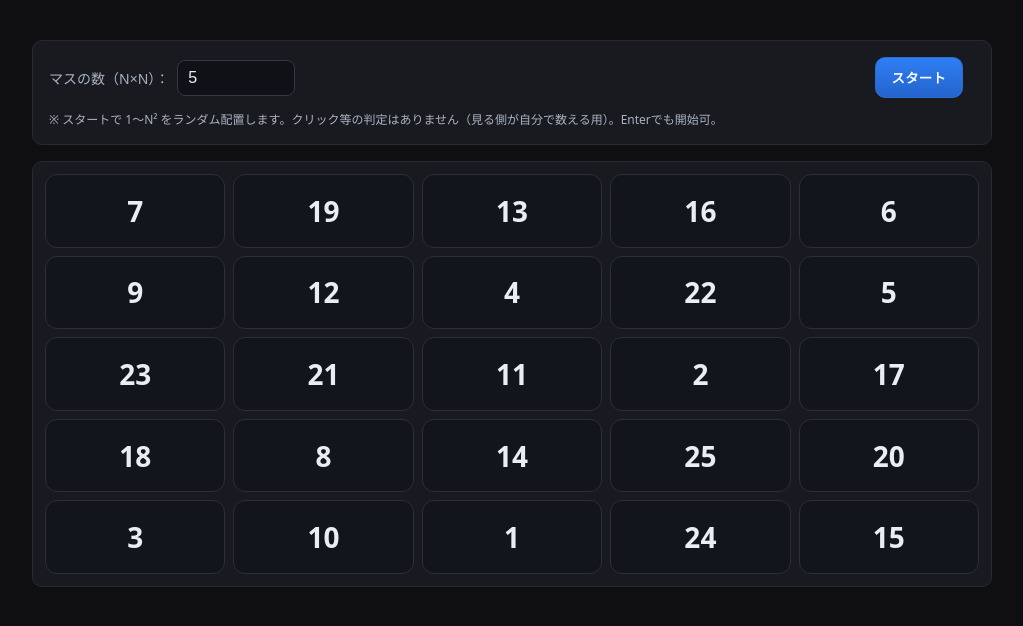
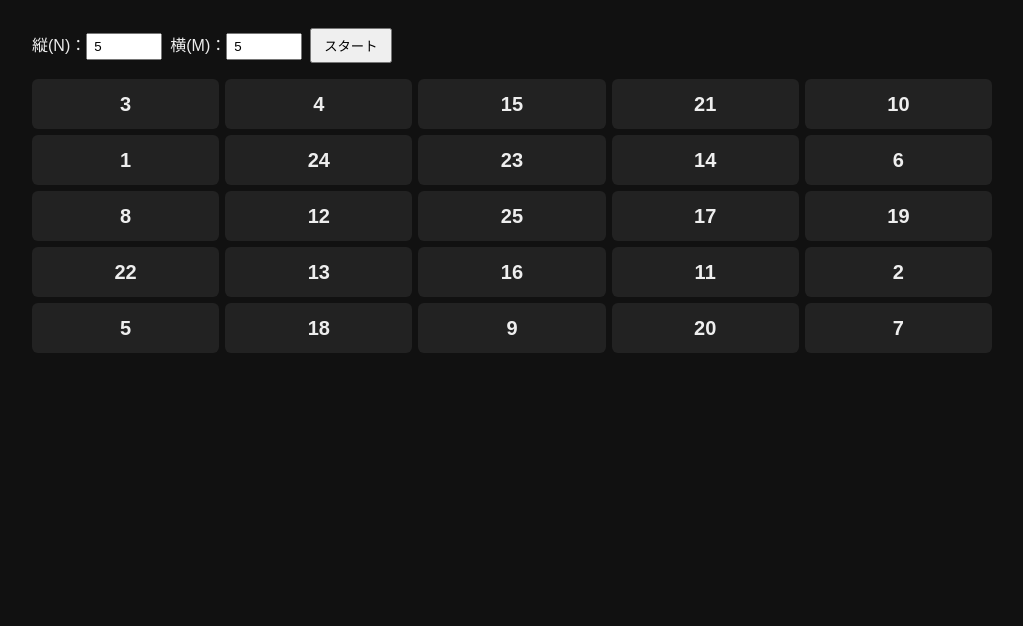
Before and after one commit to line-loginpage/shiyatorw, a plain HTML site: page index.html in a window 1280 px wide. Shown: the whole page, without its empty margins (128-1151 px from the left). Drawn offline with Linux system fonts and the light colour scheme.

Commit message:
Update index.html

```diff
--- a/index.html
+++ b/index.html
@@ -2,207 +2,112 @@
 <html lang="ja">
 <head>
   <meta charset="utf-8" />
-  <title>Schulte風グリッド（視野トレ用）</title>
+  <title>視野トレーニング</title>
   <meta name="viewport" content="width=device-width,initial-scale=1" />
   <style>
-    :root {
-      --gap: 8px;
-      --cell-min: 56px;
-      --radius: 10px;
-      --bg: #0f0f12;
-      --card: #181a1f;
-      --ink: #e9eef5;
-      --muted: #a8b3c3;
-      --accent: #5aa9ff;
+    body {
+      font-family: sans-serif;
+      background: #111;
+      color: #eee;
+      display: flex;
+      justify-content: center;
+      padding: 20px;
     }
-    html, body {
-      height: 100%;
-      margin: 0;
-      background: var(--bg);
-      color: var(--ink);
-      font-family: ui-sans-serif, system-ui, -apple-system, Segoe UI, Roboto, "Hiragino Kaku Gothic ProN", "Noto Sans JP", "Helvetica Neue", Arial, "Apple Color Emoji", "Segoe UI Emoji";
+    .wrap { max-width: 960px; width: 100%; }
+    .panel {
+      margin-bottom: 16px;
+      display: flex;
+      gap: 8px;
+      align-items: center;
     }
-    .wrap {
-      max-width: 960px;
-      margin: 24px auto;
-      padding: 16px;
+    input {
+      width: 60px;
+      padding: 4px 6px;
     }
-    .panel {
-      background: var(--card);
-      border: 1px solid #262a33;
-      border-radius: var(--radius);
-      padding: 16px;
-      display: grid;
-      gap: 12px;
-      align-items: center;
-      grid-template-columns: 1fr auto auto;
-    }
-    .panel label {
-      display: inline-flex;
-      align-items: center;
-      gap: 8px;
-      color: var(--muted);
-      font-size: 14px;
-    }
-    .panel input[type="number"] {
-      width: 6rem;
-      padding: 8px 10px;
-      border-radius: 8px;
-      border: 1px solid #333843;
-      background: #0f1116;
-      color: var(--ink);
-      font-size: 16px;
-      outline: none;
-    }
-    .panel input[type="number"]:focus {
-      border-color: var(--accent);
-      box-shadow: 0 0 0 3px rgba(90,169,255,0.15);
-    }
-    .panel button {
-      appearance: none;
-      border: 1px solid #2b6ccf;
-      background: linear-gradient(180deg, #2f7ef5, #2464cc);
-      color: #fff;
-      padding: 10px 16px;
-      border-radius: 10px;
-      font-weight: 700;
-      letter-spacing: .02em;
+    button {
+      padding: 6px 12px;
       cursor: pointer;
-    }
-    .panel button:active { transform: translateY(1px); }
-    .hint {
-      grid-column: 1 / -1;
-      color: var(--muted);
-      font-size: 12px;
-    }
-
-    .grid-shell {
-      margin-top: 16px;
-      background: var(--card);
-      border: 1px solid #262a33;
-      border-radius: var(--radius);
-      padding: 12px;
-      min-height: 50vh;
-      display: grid;
-      place-items: stretch;
     }
     .grid {
       display: grid;
-      gap: var(--gap);
-      width: 100%;
-      height: 100%;
-      align-self: stretch;
-      justify-self: stretch;
+      gap: 6px;
     }
     .cell {
-      display: grid;
-      place-items: center;
-      background: #12151b;
-      border: 1px solid #2a2f38;
-      border-radius: 12px;
-      min-width: var(--cell-min);
-      min-height: var(--cell-min);
-      font-size: clamp(16px, 4.5vw, 28px);
-      font-weight: 800;
+      display: flex;
+      align-items: center;
+      justify-content: center;
+      background: #222;
+      border-radius: 6px;
+      min-width: 50px;
+      min-height: 50px;
+      font-size: 20px;
+      font-weight: bold;
       user-select: none;
+      cursor: pointer;
+      transition: background 0.2s;
     }
-    .cell:focus {
-      outline: none;
-      border-color: var(--accent);
-      box-shadow: 0 0 0 3px rgba(90,169,255,0.15) inset;
-    }
-
-    /* スクロール保険（大きいNでも崩れないように） */
-    .grid-scroll {
-      overflow: auto;
-    }
-
-    /* レスポンシブ微調整 */
-    @media (max-width: 520px) {
-      :root { --gap: 6px; --cell-min: 48px; }
-      .panel { grid-template-columns: 1fr 1fr auto; }
+    .cell.correct {
+      background: #3a8;
+      color: #fff;
     }
   </style>
 </head>
 <body>
   <div class="wrap">
-    <div class="panel" role="region" aria-label="設定">
-      <label for="size">
-        マスの数（N×N）：
-        <input id="size" type="number" min="2" max="20" step="1" value="5" />
-      </label>
-      <button id="start" type="button" title="スタート（再生成）">スタート</button>
-      <div class="hint">※ スタートで 1〜N² をランダム配置します。クリック等の判定はありません（見る側が自分で数える用）。Enterでも開始可。</div>
+    <div class="panel">
+      <label>縦(N)：<input id="rows" type="number" min="2" max="20" value="5"></label>
+      <label>横(M)：<input id="cols" type="number" min="2" max="20" value="5"></label>
+      <button id="start">スタート</button>
     </div>
-
-    <div class="grid-shell grid-scroll">
-      <div id="grid" class="grid" aria-live="polite" aria-label="数字グリッド"></div>
-    </div>
+    <div id="grid" class="grid"></div>
   </div>
 
   <script>
-    (function () {
-      const sizeInput = document.getElementById('size');
-      const startBtn  = document.getElementById('start');
-      const gridEl    = document.getElementById('grid');
+    const rowsInput = document.getElementById("rows");
+    const colsInput = document.getElementById("cols");
+    const startBtn = document.getElementById("start");
+    const gridEl = document.getElementById("grid");
 
-      function clamp(n, min, max) { return Math.max(min, Math.min(max, n)); }
+    let nextNumber = 1; // 次に押すべき数字
 
-      function shuffle(array) {
-        // Fisher–Yates
-        for (let i = array.length - 1; i > 0; i--) {
-          const j = Math.floor(Math.random() * (i + 1));
-          [array[i], array[j]] = [array[j], array[i]];
-        }
-        return array;
+    function shuffle(arr) {
+      for (let i = arr.length - 1; i > 0; i--) {
+        const j = Math.floor(Math.random() * (i + 1));
+        [arr[i], arr[j]] = [arr[j], arr[i]];
       }
+      return arr;
+    }
 
-      function genNumbers(n) {
-        const total = n * n;
-        const arr = new Array(total);
-        for (let i = 0; i < total; i++) arr[i] = i + 1;
-        return shuffle(arr);
-      }
+    function generateGrid(rows, cols) {
+      gridEl.innerHTML = "";
+      gridEl.style.gridTemplateColumns = `repeat(${cols}, 1fr)`;
+      const total = rows * cols;
+      const numbers = shuffle([...Array(total)].map((_, i) => i + 1));
 
-      function generateGrid(n) {
-        // 安全な範囲に丸める
-        n = clamp(Math.floor(n || 5), 2, 20);
+      nextNumber = 1;
 
-        // CSSグリッドの列/行を設定
-        gridEl.style.gridTemplateColumns = `repeat(${n}, minmax(var(--cell-min), 1fr))`;
-        gridEl.style.gridTemplateRows    = `repeat(${n}, minmax(var(--cell-min), 1fr))`;
+      numbers.forEach(num => {
+        const div = document.createElement("div");
+        div.className = "cell";
+        div.textContent = num;
+        div.addEventListener("click", () => {
+          if (num === nextNumber) {
+            div.classList.add("correct");
+            nextNumber++;
+          }
+        });
+        gridEl.appendChild(div);
+      });
+    }
 
-        // 中身を入れ替え
-        gridEl.replaceChildren();
-        const nums = genNumbers(n);
-        const frag = document.createDocumentFragment();
-        for (let i = 0; i < nums.length; i++) {
-          const div = document.createElement('div');
-          div.className = 'cell';
-          div.tabIndex = 0;               // キーボードでも視線移動練習できるように一応フォーカス可能
-          div.textContent = nums[i];
-          frag.appendChild(div);
-        }
-        gridEl.appendChild(frag);
-      }
+    startBtn.addEventListener("click", () => {
+      const r = parseInt(rowsInput.value, 10);
+      const c = parseInt(colsInput.value, 10);
+      generateGrid(r, c);
+    });
 
-      // イベント
-      startBtn.addEventListener('click', () => generateGrid(sizeInput.value));
-      sizeInput.addEventListener('change', () => {
-        // 入力直後にも再生成したいならここで呼ぶ。淡々と派はコメントアウトでもOK
-        generateGrid(sizeInput.value);
-      });
-
-      // Enterで開始
-      document.addEventListener('keydown', (e) => {
-        if (e.key === 'Enter' && (document.activeElement === sizeInput || document.activeElement === document.body)) {
-          generateGrid(sizeInput.value);
-        }
-      });
-
-      // 初期生成
-      generateGrid(sizeInput.value);
-    })();
+    // 初期表示
+    generateGrid(parseInt(rowsInput.value,10), parseInt(colsInput.value,10));
   </script>
 </body>
 </html>
```
